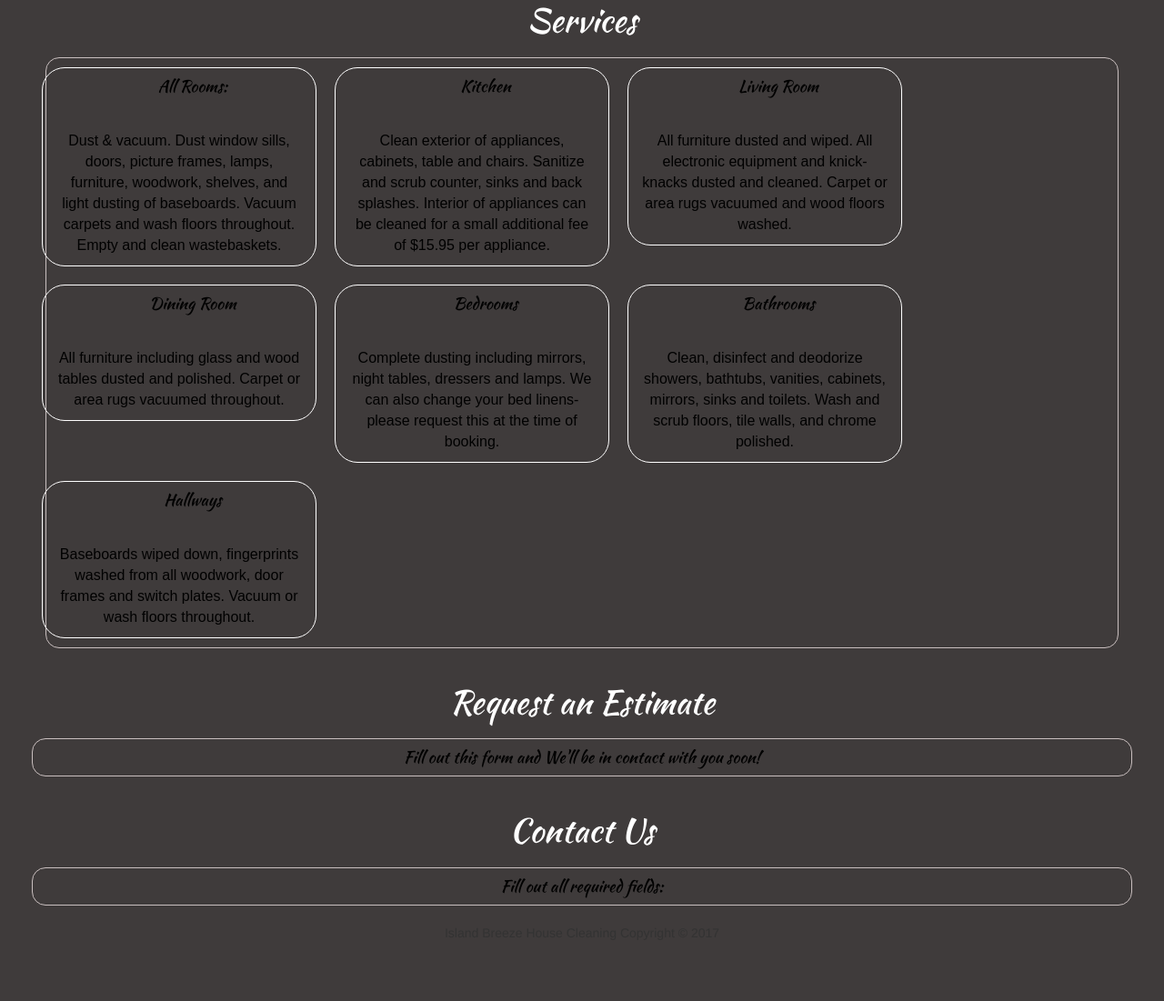
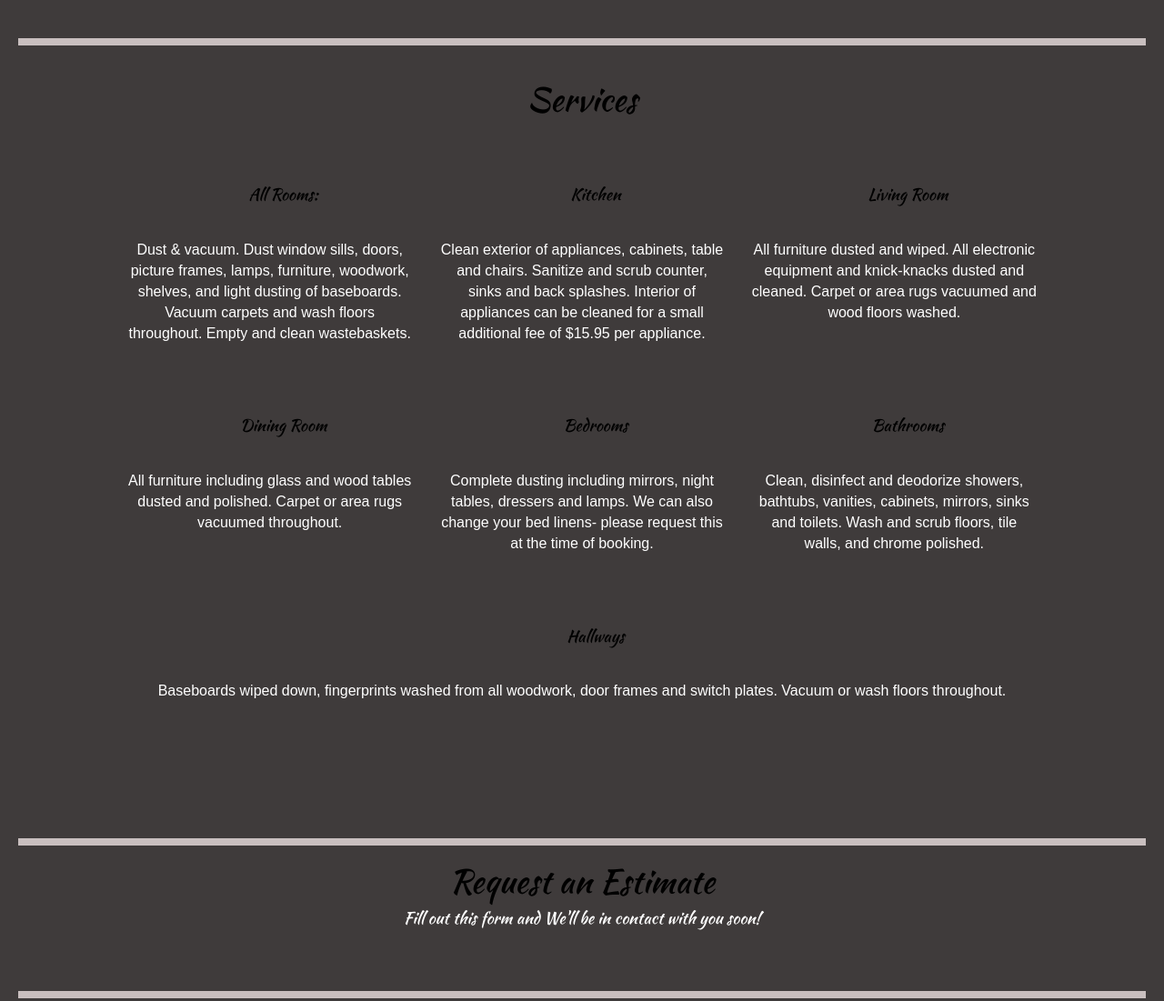
Before and after one commit to blaiddyn/islandbreezehousecleaning, a plain HTML site: page index.html in a window 1280 px wide. Shown: the part 1654-2755 px from the top of the page at 91% size. Before the commit the page ends 2690 px from the top, so only its background shows below. Drawn offline with nearby package versions, Linux system fonts and the light colour scheme.

Commit message:
updated content in sections

```diff
--- a/index.html
+++ b/index.html
@@ -47,8 +47,9 @@
     <!-- #about section -->
     <div class="container-fluid">
       <section id="about">
+        <div class="border-top"></div>
         <h1 class="text-center">About Us</h1>
-        <div class="border">
+        <!-- <div class="border"> -->
           <p>Happily providing affordable first class house cleaning services to residents throughout Sarasota, Bradenton, Palmetto, Lakewood Ranch, Ana Maria Island & LongBoat Keys. <br>
             <br>
 We provide quality affordable house cleaning for hard working people to make life easier for them.
@@ -58,57 +59,56 @@ No Time?  Too Busy?  Just don't want to?
             <br>
             <br>
 Let Island Breeze Housecleaning be your cleanliness savior! Whether it's a one-time cleaning service to get your house ready for a party or regularly scheduled cleanings to keep your house consistently spotless, Island Breeze is here for you!</p>
-        </div>
+        <!-- </div> -->
       </section>
     </div>
 
     <!-- #testimonials section -->
     <div class="container-fluid">
       <section id="testimonials">
+        <div class="border-top"></div>
         <h1 class="text-center">Testimonials</h1>
-        <div class="border">
         <p>Here are some testimonials from some of our clients!</p>
-        </div>
       </section>
     </div>
 
     <!-- #services section -->
     <div class="container-fluid">
+      <div class="border-top"></div>
       <section id="services">
         <div class="container-fluid">
             <h1 class="text-center">Services</h1>
-            <div class="border">
               <div class="border-items text-center">
+                <div class="container">
                   <div class="row align-items-center">
-                  <div class="col-md-3">
+                    <div class="col-lg-4">
                       <h4>All Rooms: </h4>
                       <p>Dust & vacuum. Dust window sills, doors, picture frames, lamps, furniture, woodwork, shelves, and light dusting of baseboards. Vacuum carpets and wash floors throughout. Empty and clean wastebaskets.</p>
                     </div>
-                  <div class="col-md-3">
+                    <div class="col-lg-4">
                       <h4>Kitchen</h4>
                       <p>Clean exterior of appliances, cabinets, table and chairs. Sanitize and scrub counter, sinks and back splashes. Interior of appliances can be cleaned for a small additional fee of $15.95 per appliance.</p>
                     </div>
-                  <div class="col-md-3">
+                    <div class="col-lg-4">
                       <h4>Living Room</h4>
                       <p>All furniture dusted and wiped. All electronic equipment and knick-knacks dusted and cleaned. Carpet or area rugs vacuumed and wood floors washed.</p>
                     </div>
                   </div>
                   <div class="row align-items-center">
-                  <div class="col-md-3">
+                    <div class="col-lg-4">
                       <h4>Dining Room</h4>
                       <p>All furniture including glass and wood tables dusted and polished. Carpet or area rugs vacuumed throughout.</p>
                     </div>
-                  <div class="col-md-3">
+                    <div class="col-lg-4">
                       <h4>Bedrooms</h4>
                       <p>Complete dusting including mirrors, night tables, dressers and lamps. We can also change your bed linens- please request this at the time of booking.</p>
                     </div>
-                  <div class="col-md-3">
+                    <div class="col-lg-4">
                       <h4>Bathrooms</h4>
                       <p>Clean, disinfect and deodorize showers, bathtubs, vanities, cabinets, mirrors, sinks and toilets. Wash and scrub floors, tile walls, and chrome polished.</p>
                     </div>
-                </div>
-                <div class="row align-items-center">
-                  <div class="col-md-3">
+                  </div>                  <div class="row align-items-center">
+                  <div class="col-xs-12">
                     <h4>Hallways</h4>
                     <p>Baseboards wiped down, fingerprints washed from all woodwork, door frames and switch plates. Vacuum or wash floors throughout.</p>
                   </div>
@@ -121,21 +121,19 @@ Let Island Breeze Housecleaning be your cleanliness savior! Whether it's a one-t
 
     <!-- #quote section -->
     <div class="container-fluid">
+      <div class="border-top"></div>
       <section id="quote">
         <h1 class="text-center">Request an Estimate</h1>
-        <div class="border">
           <h4 class="text-center">Fill out this form and We'll be in contact with you soon!</h4>
-        </div>
       </section>
     </div>
 
     <!-- #contact section -->
     <div class="container-fluid">
+      <div class="border-top"></div>
       <section id="contact">
         <h1 class="text-center">Contact Us</h1>
-        <div class="border">
           <h4 class="text-center">Fill out all required fields:</h4>
-        </div>
       </section>
     </div>
 
--- a/style.css
+++ b/style.css
@@ -16,23 +16,39 @@ h4 {
 }
 
 p {
-  font-family:'Kaushan Script', cursive;
+  font-family:'Catamaran', sans-serif;
   text-align:center;
   margin-top:30px;
-  font-size:19px;
-  color:black;
+  font-size:16px;
+  color:white;
+}
+
+.container-fluid {
+  padding:20px;
 }
 
 .border {
-  border:1px;
+  border-top:1px;
+  border-bottom:0px;
+  border-right:0px;
+  border-left:0px;
   border-style:solid;
   border-color:#c9bfbf;
-  border-radius:15px;
   margin:20px;
+}
+
+.border-top {
+  border-top:5px;
+  border-style:solid;
+  border-color:#c9bfbf;
+  margin-top:20px;
 }
 
 .border-items {
   border-style:white solid 1px;
+  margin:5px;
+  margin-left:5px;
+  text-align:center;
 }
 
 .border-items p {
@@ -40,10 +56,19 @@ p {
   font-size:16px;
 }
 
-.col-md-3 {
-  border:white solid 1px;
-  margin:10px;
-  border-radius:25px;
+.col-lg-4 {
+  height:auto;
+  text-align:center;
+}
+
+.col-xs-12 {
+  height:auto;
+  text-align:center;
+}
+
+.row {
+  padding:5px;
+  margin:50px;
 }
 
 .row h4 {
@@ -107,33 +132,33 @@ nav ul li a:hover {
 
 /* #about section */
 #about h1 {
-  color:white;
+  color:black;
 }
 
 /* #testimonials */
 #testimonials h1 {
-  color:white;
+  color:black;
 }
 
 /* #services section */
 #services h1 {
-  color:white;
+  color:black;
 }
 
 /* #quote */
 #quote h1 {
-  color:white;
+  color:black;
 }
 
 #quote h4 {
-  color:black;
+  color:White;
 }
 
 /* #contact */
 #contact h1 {
-  color:white;
+  color:black;
 }
 
 #contact h4 {
-  color:black;
+  color:White;
 }
```
Lines whose indentation alone changed are shown as unchanged.
